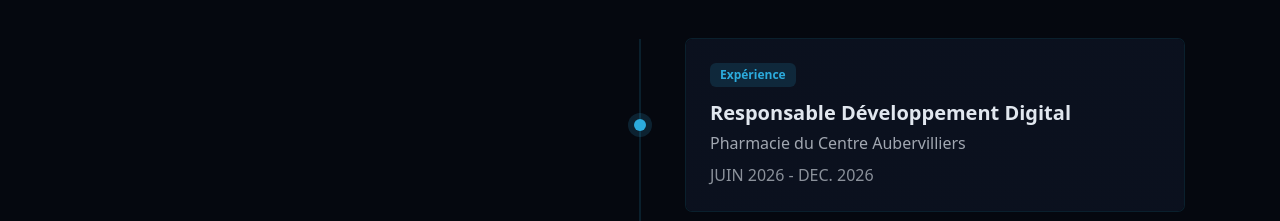
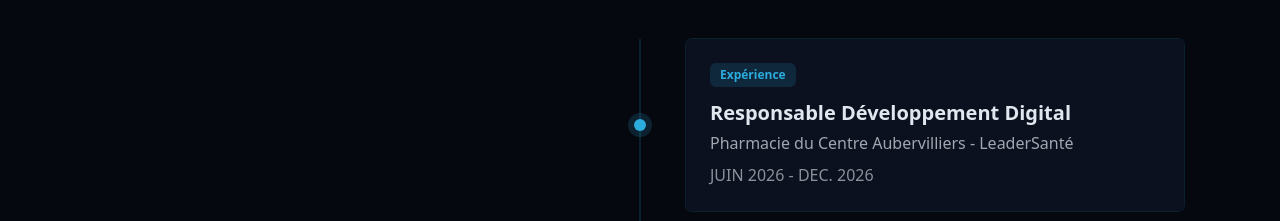
Before and after one commit to tmiafouna/portfolio-react-2026, a React (Vite) app: page / in a window 1280 px wide. Shown: the part 4840-5061 px from the top of the page. Built offline with nearby package versions, Linux system fonts and the light colour scheme.

Commit message:
experience professionnelle correction 2.0

```diff
--- a/src/components/SkillsSection.jsx
+++ b/src/components/SkillsSection.jsx
@@ -432,7 +432,7 @@ export const SkillsSection = () => {
                                       </div>
 
                                       <div className="text-sm sm:text-base text-foreground/70 mt-1">
-                                          Pharmacie du Centre Aubervilliers
+                                          Pharmacie du Centre Aubervilliers - LeaderSanté
                                       </div>
 
                                       <div className="text-sm sm:text-base text-foreground/60 mt-2">
```
